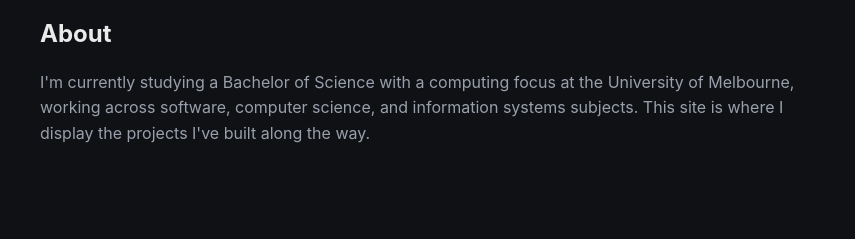
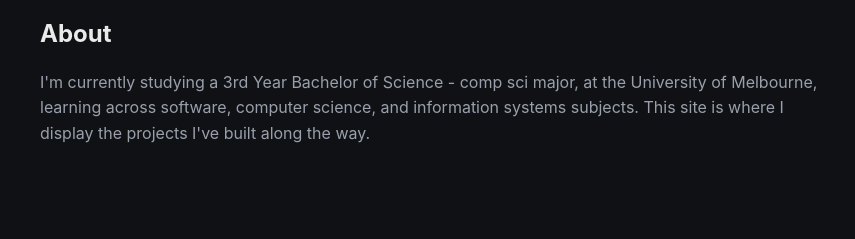
Before and after one commit to pivinity/pivinity.github.io, a plain HTML site: page index.html in a window 1280 px wide. Shown: the part 525-764 px from the top of the page, 200-1055 px from the left. Drawn offline with Linux system fonts and the light colour scheme.

Commit message:
changed texts

```diff
--- a/index.html
+++ b/index.html
@@ -24,8 +24,8 @@
   <section class="about container">
     <h2>About</h2>
     <p>
-      I'm currently studying a Bachelor of Science with a computing focus at the University of Melbourne,
-      working across software, computer science, and information systems subjects.
+      I'm currently studying a 3rd Year Bachelor of Science - comp sci major, at the University of Melbourne,
+      learning across software, computer science, and information systems subjects.
       This site is where I display the projects I've built along the way.
     </p>
   </section>
```
